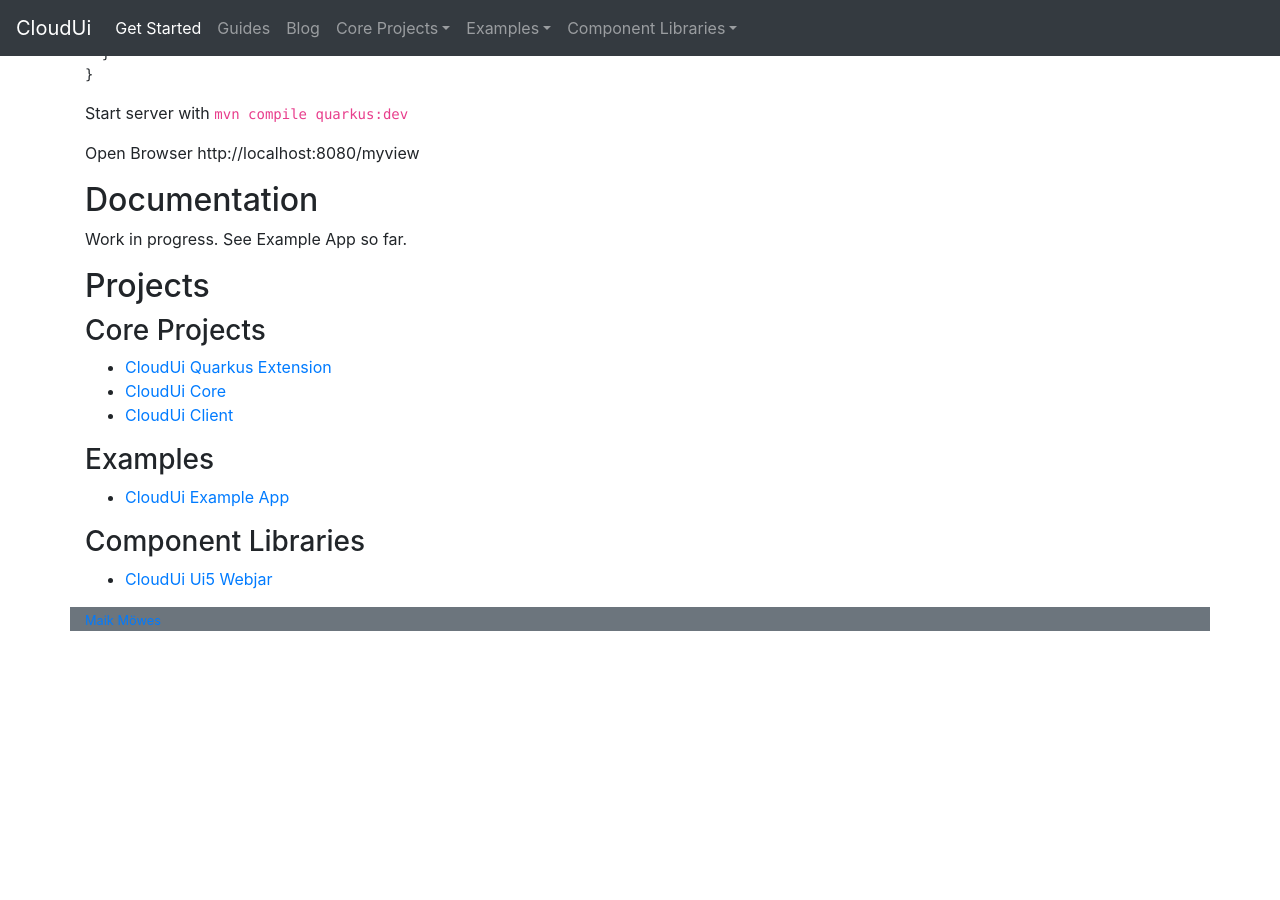
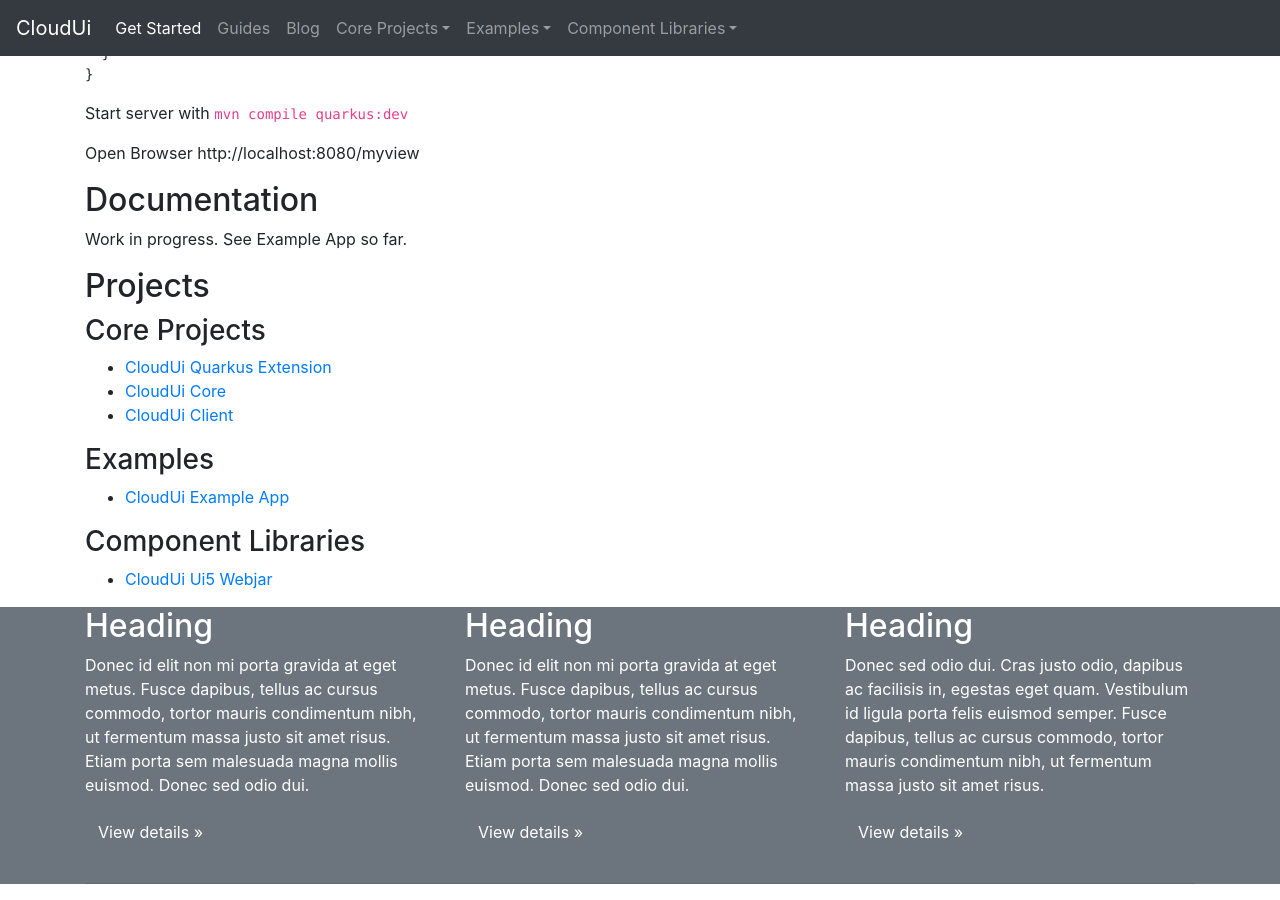
Before and after one commit to klenkes74/cloud-ui, a Jekyll site: the page built from index.md, in a window 1280 px wide and 900 px high, scrolled down 814 px. Built offline with Jekyll 4.4.1, drawn with Linux system fonts in a browser that asks for light colours; our own code applies the rules of GitHub Pages for plain Markdown files; before the commit the page ends 1461 px from its top, so only the background shows below that.

Commit message:
Update page.html

```diff
--- a/_layouts/page.html
+++ b/_layouts/page.html
@@ -70,13 +70,32 @@
         {{ content }}
       </div>
       </main>
-      <footer class="container bg-secondary text-white">
-        <p><small>
 
 
-          <a href="https://moewes.github.io">Maik Möwes</a>
+      <footer class=" bg-secondary text-white">
+         <div class="container">
+    <!-- Example row of columns -->
+    <div class="row">
+      <div class="col-md-4">
+        <h2>Heading</h2>
+        <p>Donec id elit non mi porta gravida at eget metus. Fusce dapibus, tellus ac cursus commodo, tortor mauris condimentum nibh, ut fermentum massa justo sit amet risus. Etiam porta sem malesuada magna mollis euismod. Donec sed odio dui. </p>
+        <p><a class="btn btn-secondary" href="#" role="button">View details &raquo;</a></p>
+      </div>
+      <div class="col-md-4">
+        <h2>Heading</h2>
+        <p>Donec id elit non mi porta gravida at eget metus. Fusce dapibus, tellus ac cursus commodo, tortor mauris condimentum nibh, ut fermentum massa justo sit amet risus. Etiam porta sem malesuada magna mollis euismod. Donec sed odio dui. </p>
+        <p><a class="btn btn-secondary" href="#" role="button">View details &raquo;</a></p>
+      </div>
+      <div class="col-md-4">
+        <h2>Heading</h2>
+        <p>Donec sed odio dui. Cras justo odio, dapibus ac facilisis in, egestas eget quam. Vestibulum id ligula porta felis euismod semper. Fusce dapibus, tellus ac cursus commodo, tortor mauris condimentum nibh, ut fermentum massa justo sit amet risus.</p>
+        <p><a class="btn btn-secondary" href="#" role="button">View details &raquo;</a></p>
+      </div>
+    </div>
 
-        </small></p>
+    <hr>
+
+  </div> <!-- /container -->
       </footer>
 
 
```
